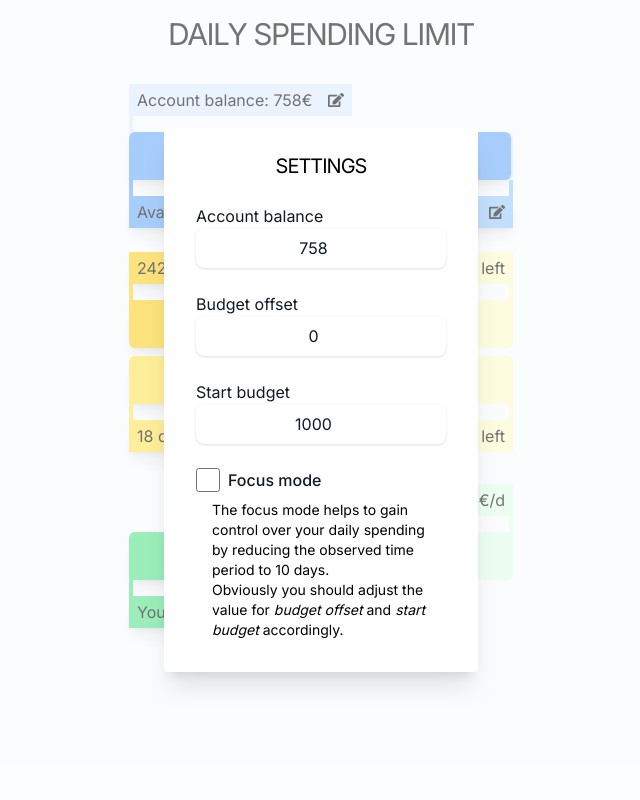
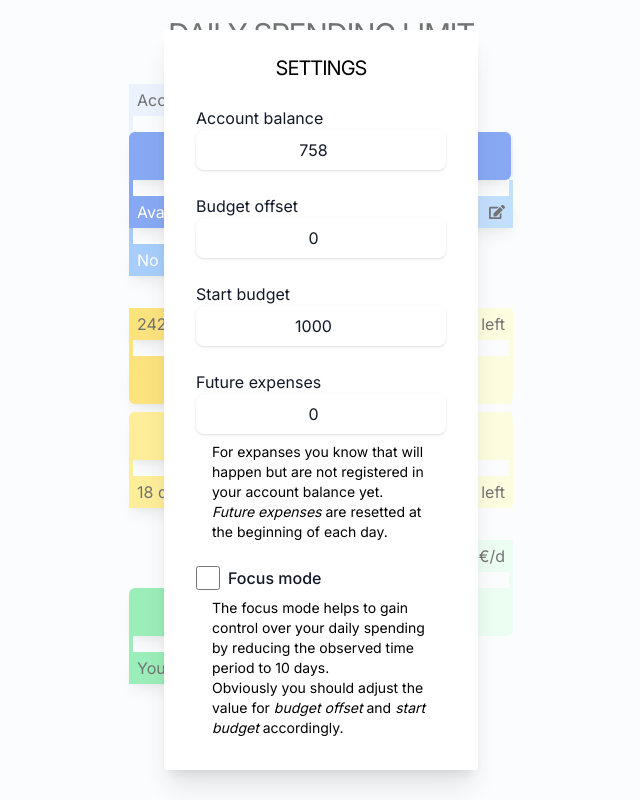
Before and after one commit to WendtOle/daily-spending-limit, a Next.js app: page / in a window 1280 px wide. Both pictures are taken after a click on the button 655 px from the left and 100 px from the top of the page. Shown: the whole page, without its empty margins (319-959 px from the left). Built offline with nearby package versions, Linux system fonts and the light colour scheme.

Commit message:
Add future expenses

```diff
--- a/app/BudgetChart.tsx
+++ b/app/BudgetChart.tsx
@@ -3,21 +3,27 @@ import { SETTINGS_MODAL_ID } from "./SettingsModal";
 import { useLocalstorageValues } from "./useLocalstorageValues";
 
 export const BudgetChart = () => {
-  const { currentBudget, offset } = useLocalstorageValues();
+  const { currentBudget, offset, futureExpenses } = useLocalstorageValues();
 
   if (currentBudget === undefined) {
     return null;
   }
 
-  const available = currentBudget - offset;
-  const percent = (available / currentBudget) * 100;
+  const available = currentBudget - offset - futureExpenses;
+  const futureExpensesPercent = Math.max(
+    (futureExpenses / currentBudget) * 100,
+    0
+  );
+  const availablePercent = Math.max((available / currentBudget) * 100, 0);
+
+  const remainingPuffer = available < 0 ? offset + available : offset;
 
   const editButtonProps = {
     popovertarget: SETTINGS_MODAL_ID,
   };
 
   return (
-    <div className={`flex  flex-col w-80 sm:w-96 mt-4`}>
+    <div className={`flex flex-col w-80 sm:w-96 mt-4`}>
       <div className="flex w-full justify-between items-end">
         <div className={`flex items-start flex-col`}>
           <div
@@ -34,34 +40,71 @@ export const BudgetChart = () => {
       <div className="h-16 w-full flex items-end rounded-md rounded-tl-none rounded-md bg-blue-100 h-full w-full">
         <div className="relative w-full h-12">
           <div
-            className={`rounded-md bg-blue-400 h-full rounded-bl-none shadow-lg absolute`}
+            className={`rounded-md bg-blue-600 h-full rounded-bl-none shadow-lg absolute`}
             style={{
-              width: `${percent - 0.5}%`,
+              width: `${availablePercent - 0.5}%`,
             }}
           />
+          {futureExpensesPercent > 0 && (
+            <div
+              className={`rounded-md bg-blue-400 h-full rounded-bl-none shadow-lg absolute`}
+              style={{
+                left: `${availablePercent + 0.5}%`,
+                width: `${futureExpensesPercent - 0.5}%`,
+              }}
+            />
+          )}
           <div className="w-full flex items-end h-full justify-end absolute">
             <div
               className={`rounded-md bg-blue-300 h-12 rounded-br-none shadow-lg`}
               style={{
-                width: `${100 - percent - 0.5}%`,
+                width: `${100 - availablePercent - futureExpensesPercent - 1}%`,
               }}
             />
           </div>
         </div>
       </div>
-      <div className="flex justify-between z-50 w-full h-10 relative">
-        <div className={`flex flex-col items-start absolute left-0 `}>
-          <div className={`w-1 h-4 bg-blue-400`} />
-          <div className={`px-2 py-1 bg-blue-400 w-fit shadow-lg`}>
-            Available: {available}€
+      <div className="flex justify-between z-50 w-full h-24 relative">
+        <div
+          className={`flex flex-col items-start absolute `}
+          style={{
+            left: `${futureExpenses > 0 ? availablePercent + 0.5 : 0}%`,
+          }}
+        >
+          <div
+            className={`w-1 h-16 bg-blue-400 ${
+              futureExpenses <= 0 ? "w-0" : "w-1"
+            }`}
+          />
+          <div className={`px-2 py-1 bg-blue-400 w-fit shadow-lg text-white`}>
+            <span>
+              {futureExpenses === 0
+                ? "No future expenses"
+                : `Future expenses: ${futureExpenses}€`}
+            </span>
+            <button className="ml-4" {...editButtonProps}>
+              <FaEdit fontSize={16} />
+            </button>
           </div>
         </div>
+        <div className={`flex flex-col items-start absolute left-0 `}>
+          <div className={`w-1 h-4 bg-blue-600`} />
+          <div className={`px-2 py-1 bg-blue-600 w-fit shadow-lg text-white`}>
+            Available: {Math.max(available, 0)}€
+          </div>
+        </div>
+
         <div className={`flex flex-col items-end absolute right-0`}>
           <div className={`w-1 h-4 bg-blue-300 shadow-lg`} />
           <div
             className={`px-2 py-1 bg-blue-300 w-fit shadow-lg flex flex-row items-center`}
           >
-            <span>Offset: {offset}€</span>
+            <span>
+              {remainingPuffer < offset
+                ? `Puffer: ${remainingPuffer}/${offset}`
+                : `Offset: ${offset}`}{" "}
+              €
+            </span>
             <button className="ml-4" {...editButtonProps}>
               <FaEdit fontSize={16} />
             </button>
--- a/app/Chart.tsx
+++ b/app/Chart.tsx
@@ -9,6 +9,7 @@ export default function Chart() {
     startBudget: start,
     thirdMonthMode,
     currentBudget: current,
+    futureExpenses,
   } = useLocalstorageValues();
 
   if ((Object.keys(history).length < 2 && !start) || !current) {
@@ -24,7 +25,7 @@ export default function Chart() {
     if (!start) {
       return null;
     }
-    const moneySpent = start - current;
+    const moneySpent = start - current + futureExpenses;
     const moneyLeft = start - moneySpent - offset;
     return (
       <CustomBarChart left={moneySpent} right={moneyLeft} unit="€" legendTop />
--- a/app/DSLChart.tsx
+++ b/app/DSLChart.tsx
@@ -19,6 +19,7 @@ export const DSLChart = () => {
     currentBudget,
     offset: budgetOffset,
     thirdMonthMode,
+    futureExpenses,
   } = useLocalstorageValues();
   if (!startBudget || !currentBudget) {
     return null;
@@ -32,7 +33,7 @@ export const DSLChart = () => {
 
   const customRound = (value: number) => parseFloat(value.toFixed(1));
 
-  const actualCurrentBudget = currentBudget - budgetOffset;
+  const actualCurrentBudget = currentBudget - budgetOffset - futureExpenses;
   const actualStartBudget = startBudget - budgetOffset;
   const idealDSL = customRound(actualStartBudget / periodLength);
   const youShouldTargetDSL = customRound(actualCurrentBudget / leftPeriod);
--- a/app/SettingsModal.tsx
+++ b/app/SettingsModal.tsx
@@ -12,6 +12,8 @@ export const SettingsModal = () => {
     setStartBudget,
     thirdMonthMode,
     setThirdMonthMode,
+    futureExpenses,
+    setFutureExpenses,
   } = useLocalstorageValues();
 
   return (
@@ -35,6 +37,19 @@ export const SettingsModal = () => {
         value={startBudget ?? 0}
         setValue={setStartBudget}
       />
+
+      <div>
+        <Input
+          label="Future expenses"
+          value={futureExpenses ?? 0}
+          setValue={setFutureExpenses}
+        />
+        <div className="w-56 text-sm mt-2 ml-4">
+          For expanses you know that will happen but are not registered in your
+          account balance yet. <br /> <i>Future expenses</i> are resetted at the
+          beginning of each day.
+        </div>
+      </div>
       <div>
         <div className="flex flex-row items-center">
           <input
--- a/app/localstorage.ts
+++ b/app/localstorage.ts
@@ -7,6 +7,7 @@ export enum LocalStorageKey {
   START_BUDGET = "startBudget",
   THIRD_MONTH_MODE = "thirdMonthMode",
   DISMISSED_WELCOME_MODAL = "dismissedWelcomeModal",
+  FUTURE_EXPENSES = "futureExpenses",
 }
 
 const DEFAULT_VALLUES = {
@@ -15,6 +16,9 @@ const DEFAULT_VALLUES = {
   budgetOffset: 0,
 };
 
+type FutureExpenseType = { value: number; creationDay: number };
+const FUTURE_EXPENSES_DEFAULT = { value: 0, creationDay: 0 };
+
 export const readFromLocalStorage = (): {
   currentBudget: number;
   startBudget: number;
@@ -22,6 +26,7 @@ export const readFromLocalStorage = (): {
   history: History;
   thirdMonthMode: boolean;
   dismissedWelcomeModal: boolean;
+  futureExpenses: number;
 } => {
   const nullableCurrentBudget = localStorage.getItem(
     LocalStorageKey.CURRENT_BUDGET
@@ -32,6 +37,12 @@ export const readFromLocalStorage = (): {
   const nullableBudgetOffset = localStorage.getItem(
     LocalStorageKey.BUDGET_OFFSET
   );
+  const nullableFutureExpanseString = localStorage.getItem(
+    LocalStorageKey.FUTURE_EXPENSES
+  );
+  const nullableFutureExpenses: FutureExpenseType = nullableFutureExpanseString
+    ? JSON.parse(nullableFutureExpanseString)
+    : FUTURE_EXPENSES_DEFAULT;
   const rawHistory = localStorage.getItem(LocalStorageKey.HISTORY);
   const history: History = JSON.parse(rawHistory ?? "{}");
   const nullableThirdMonthMode = localStorage.getItem(
@@ -54,6 +65,10 @@ export const readFromLocalStorage = (): {
     history,
     thirdMonthMode: nullableThirdMonthMode === "true",
     dismissedWelcomeModal: nullableDismissedWelcomeModal === "true",
+    futureExpenses:
+      nullableFutureExpenses.creationDay === new Date().getDate()
+        ? nullableFutureExpenses.value
+        : 0,
   };
 };
 
--- a/app/useLocalstorageValues.tsx
+++ b/app/useLocalstorageValues.tsx
@@ -10,15 +10,22 @@ export const useLocalstorageValues = () => {
   const [nullableOffset, setOffset] = useState<number | undefined>();
   const [startBudget, setStartBudget] = useState<number | undefined>();
   const [thirdMonthMode, setThirdMonthMode] = useState<boolean>(false);
+  const [futureExpenses, setFutureExpenses] = useState<number | undefined>();
 
   useEffect(() => {
     const updateValues = () => {
-      const { currentBudget, budgetOffset, startBudget, thirdMonthMode } =
-        readFromLocalStorage();
+      const {
+        currentBudget,
+        budgetOffset,
+        startBudget,
+        thirdMonthMode,
+        futureExpenses,
+      } = readFromLocalStorage();
       setAccountBalance(currentBudget);
       setOffset(budgetOffset);
       setStartBudget(startBudget);
       setThirdMonthMode(thirdMonthMode);
+      setFutureExpenses(futureExpenses);
     };
     window.addEventListener("storage", updateValues);
     updateValues();
@@ -39,6 +46,14 @@ export const useLocalstorageValues = () => {
     localStorage.setItem(LocalStorageKey.THIRD_MONTH_MODE, value.toString());
     window.dispatchEvent(new StorageEvent("storage"));
   };
+  const handleFutureExpensesChange = (value: number) => {
+    setFutureExpenses(value);
+    localStorage.setItem(
+      LocalStorageKey.FUTURE_EXPENSES,
+      JSON.stringify({ value, creationDay: new Date().getDate() })
+    );
+    window.dispatchEvent(new StorageEvent("storage"));
+  };
   const handleCurrentBudgetChange = (value: number) => {
     writeNewHistoryEntry(value);
     setAccountBalance(value);
@@ -55,5 +70,7 @@ export const useLocalstorageValues = () => {
     setStartBudget: handleStartBudgetChange,
     thirdMonthMode,
     setThirdMonthMode: handleThridMonthModeChange,
+    futureExpenses: futureExpenses ?? 0,
+    setFutureExpenses: handleFutureExpensesChange,
   };
 };
```
